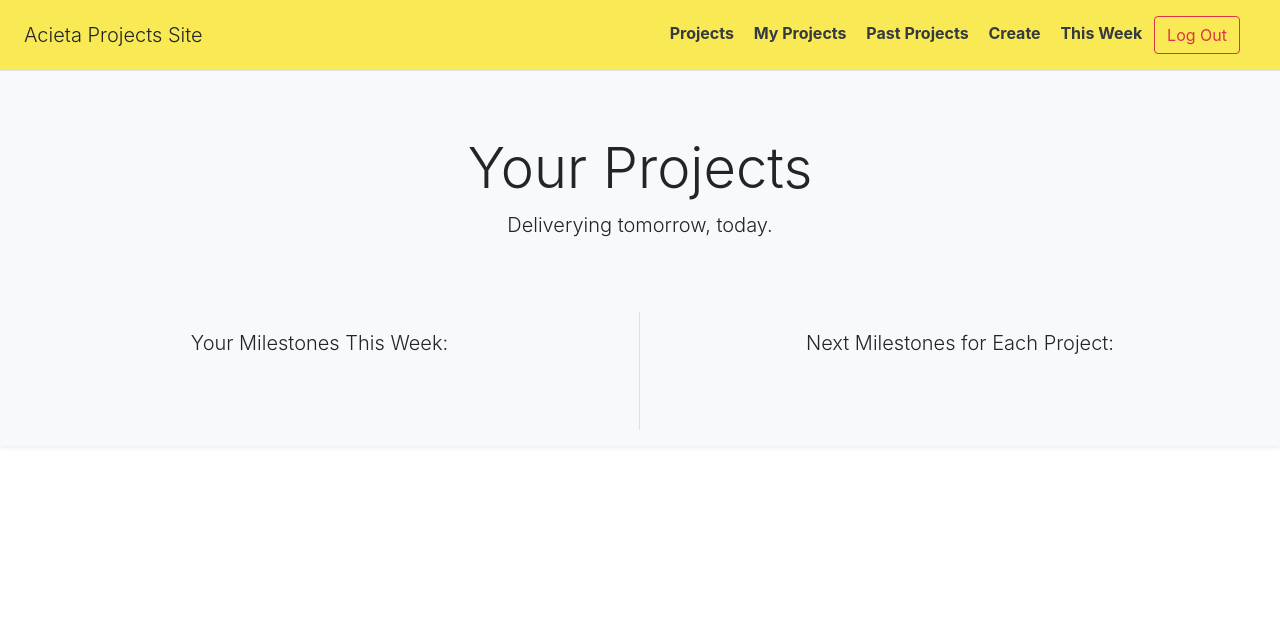
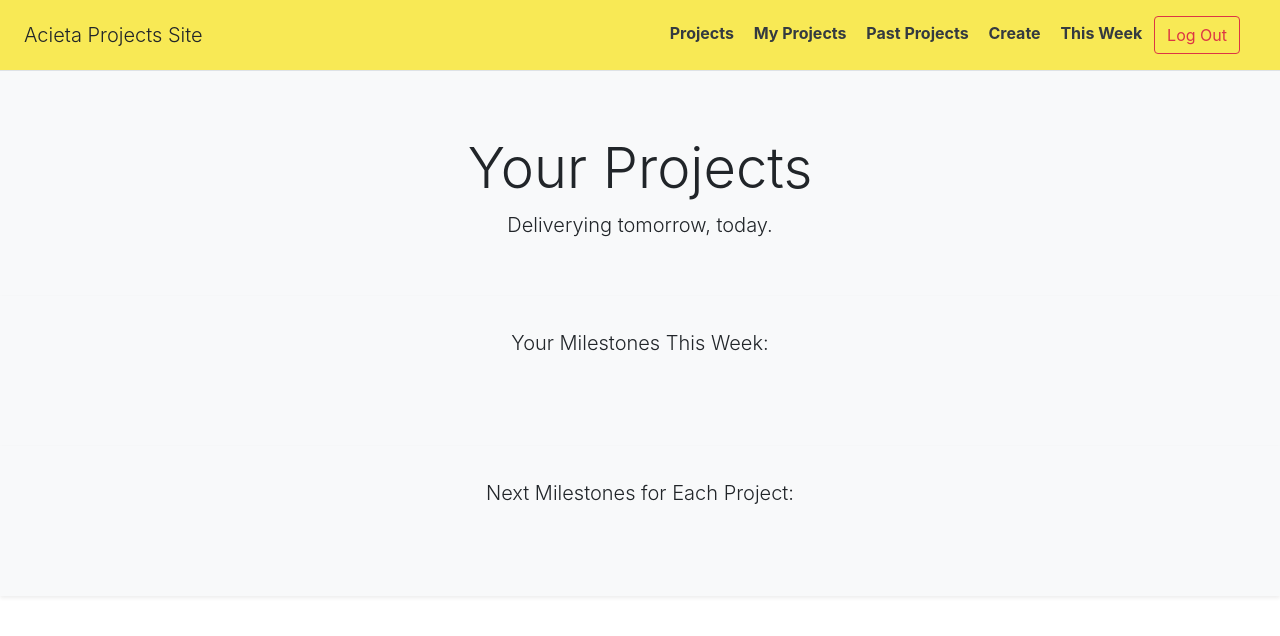
Before and after one commit to sammydowds/projectautomation, a Django app: page /projects/myprojects/ in a window 1280 px wide. Shown: the top 636 px of the page. Run offline with Django 3.2, Linux system fonts and the light colour scheme; the visitor is signed in with stand-in values (Sample User, id 1); data that the repository does not hold is empty; some libraries are stand-ins or nearby versions.

Commit message:
Updated My project page.

```diff
--- a/projects/templates/projects/main_page_my_projects.html
+++ b/projects/templates/projects/main_page_my_projects.html
@@ -19,7 +19,7 @@
 
     <div class="row py-3 justify-content-center bg-light shadow-sm">
 
-      <div class="col-sm-6 px-3 py-3 align-content-center border-right">
+      <div class="col-sm-10 px-3 py-3">
         <p class="lead">Your Milestones This Week:</p>
           <table class="table text-center table-responsive table-borderless">
             <tr>
@@ -51,8 +51,10 @@
               </tr>
             </table>
           </div>
+        </div>
 
-      <div class="col-sm-6 px-3 py-3 border-left-dark">
+    <div class="row py-3 justify-content-center bg-light shadow-sm">
+      <div class="col-sm-10 px-3 py-3 border-left-dark">
         <p class="lead">Next Milestones for Each Project:</p>
         <table class="table text-center table-responsive table-borderless">
             <tr>
```
